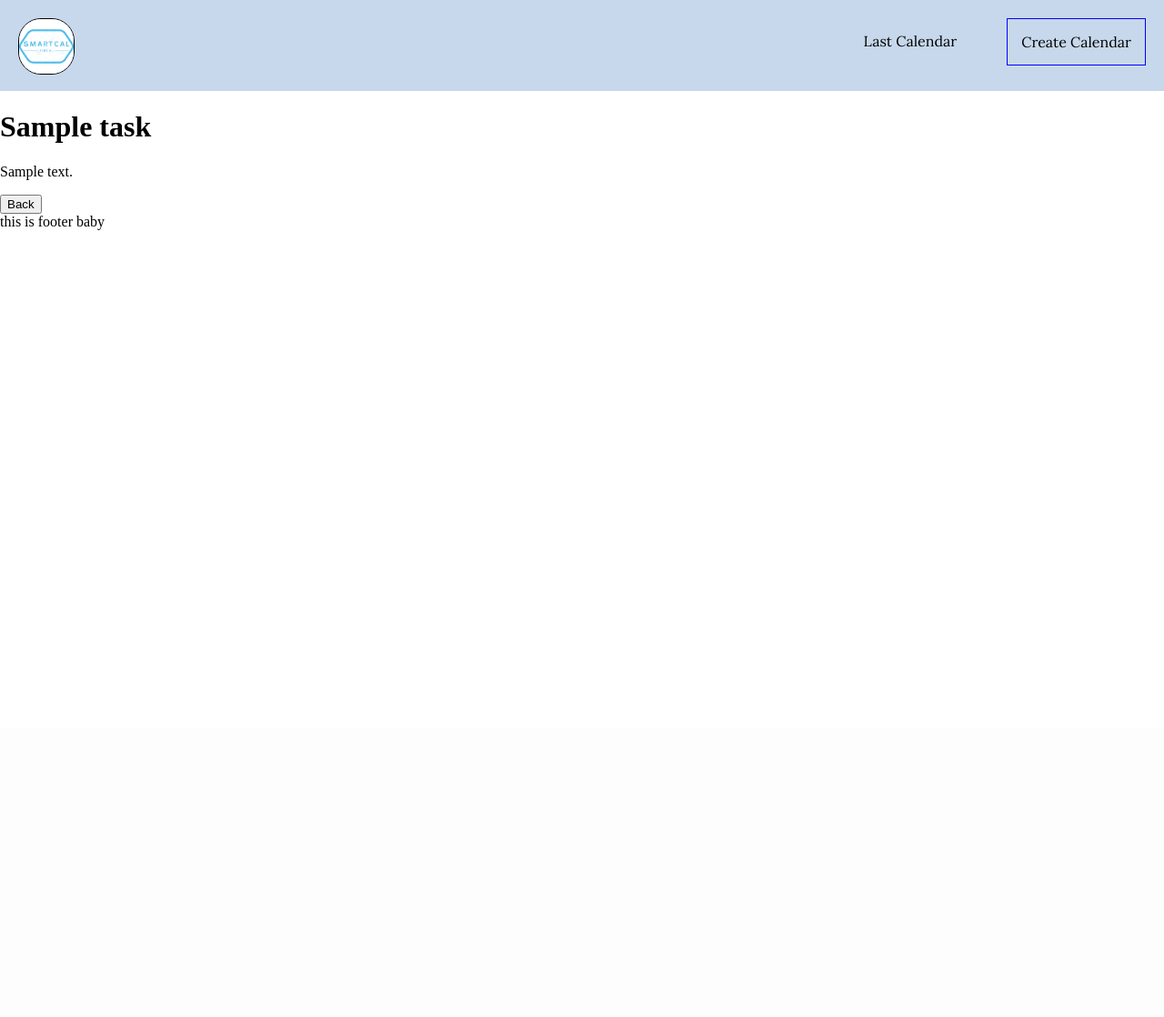
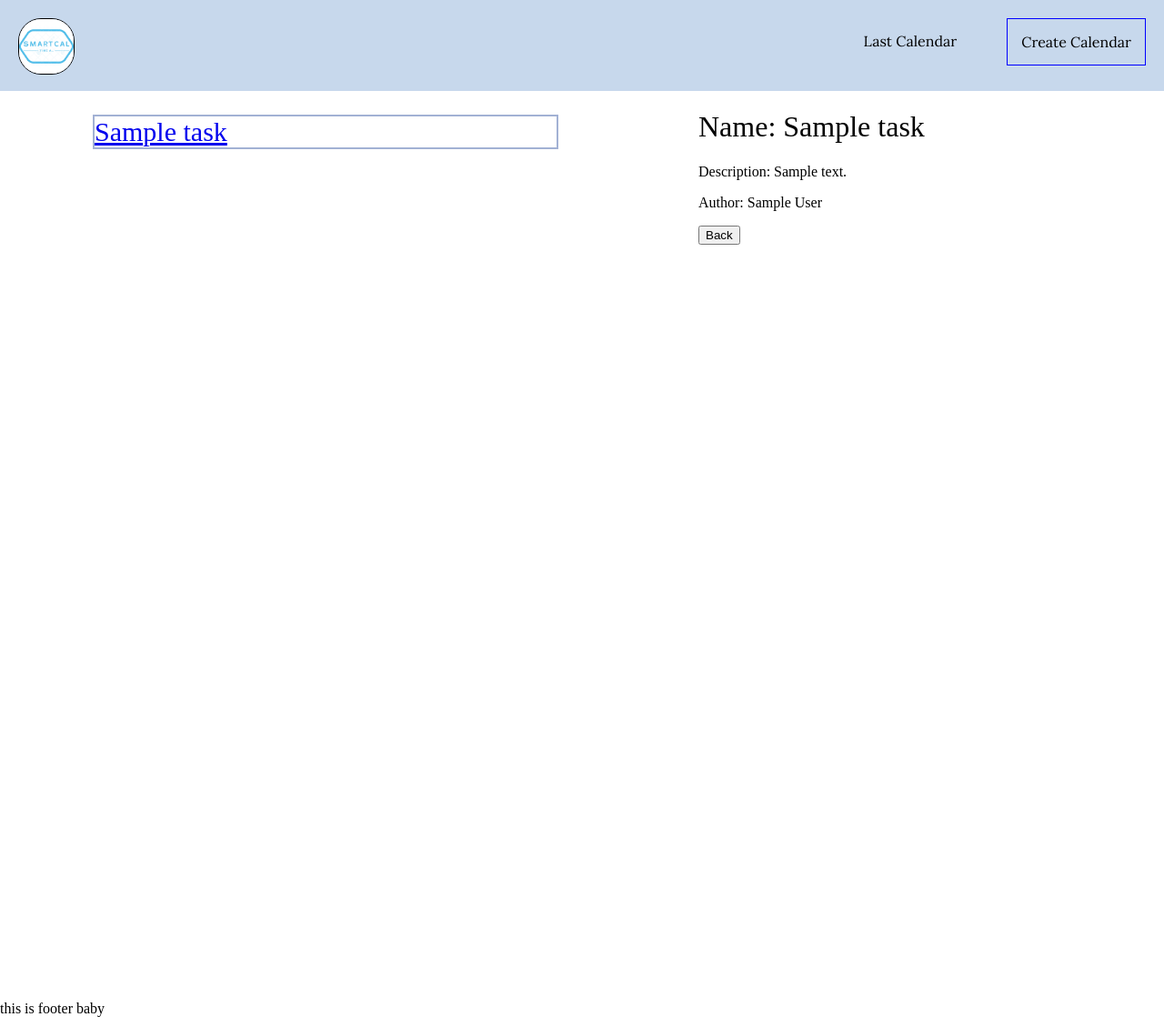
Before and after one commit to PetrAlexTeam/Calendar, a Django app: a page that uses Calendar/templates/Calendar/base.html in a window 1280 px wide. Shown: the whole page at 91% size. Before the commit the page ends 253 px from the top, so only its background shows below. Run offline with Django 3.2, Linux system fonts and the light colour scheme; tables that the repository leaves empty hold one stand-in row (values such as "Sample post").

Commit message:
Некоторый запил Страницы зыдачи

```diff
--- /dev/null
+++ b/Calendar/static/css/task.css
@@ -0,0 +1,22 @@
+div.parent{
+    height: 1000px;
+}
+div.child{
+    width: 40%;
+}
+div.day_tasks{
+    float: left;
+    margin-top: 2%;
+}
+div.Task{
+    float: right;
+
+}
+h1{
+    font-weight: lighter;
+}
+.day_tasks a{
+    border: 2px solid #A2B1D4;
+    font-size: 30px;
+    display: block;
+}
--- a/Calendar/templates/Calendar/base.html
+++ b/Calendar/templates/Calendar/base.html
@@ -2,7 +2,7 @@
 <html lang="en">
 <head>
     {% load static %}
-    <link rel="stylesheet" href="{% static 'css/stylesheet.css' %}" type="text/css">
+    <link rel="stylesheet" href="{% static 'css/base.css' %}" type="text/css">
     <meta name="viewport" content="width=device-width, initial-scale=1.0">
     <meta charset="utf-8">
     <title>
--- a/Calendar/templates/Calendar/task.html
+++ b/Calendar/templates/Calendar/task.html
@@ -1,9 +1,31 @@
 {% extends "Calendar/base.html" %}
+
+{% block head %}
+    {% load static %}
+    <link rel="stylesheet" href="{% static 'css/task.css' %}" type="text/css">
+{% endblock %}
+
 {% block body %}
-<div id="Task">
-    <h1>{{ task.name }}</h1>
-    <p>{{task.description}}</p>
-</div>
+    <div class="parent">
+        <div class="child Task">
+            <h1>Name: {{ task.name }}</h1>
+            <p>Description: {{task.description}}</p>
+            <p>Author: {{task.author}}</p>
+            <div>
+                <a href="/{{ calendar.path }}"><button>Back</button></a>
+            </div>
+        </div>
+        <div class="child day_tasks">
+            <div class="#">
+                {% for day_task in task_day %}
+                    <a href="#">{{ task.name }}</a>
 
- <a href="/{{ calendar.path }}"><button>Back</button></a>
+                {% endfor %}
+            </div>
+
+        </div>
+
+    </div>
+
+
 {% endblock %}
--- a/Calendar/views.py
+++ b/Calendar/views.py
@@ -159,5 +159,11 @@ def get_task(request, path, task_id):
         task = Task.objects.get(id=task_id, calendar=calendar)
     except ObjectDoesNotExist:
         return render(request, "Calendar/404.html", {"text": "Something going wrong", "title": "Something going wrong"})
-    context = {"task": task, "calendar": calendar} # Переделать через url stupid jija
+    obj_task = Task()
+    date = datetime(task.year, task.month, task.day)
+    # print(date)
+    task_day = task.get_day_tasks(date, calendar)
+    context = {"task": task,
+               "calendar": calendar,
+               "task_day": task_day}
     return render(request, "Calendar/task.html", context=context)
```
Also changed, not shown: Calendar/static/css/your_calendar.css (deleted, +0 -73 lines), Calendar/static/css/base.css (renamed from Calendar/static/css/stylesheet.css).
